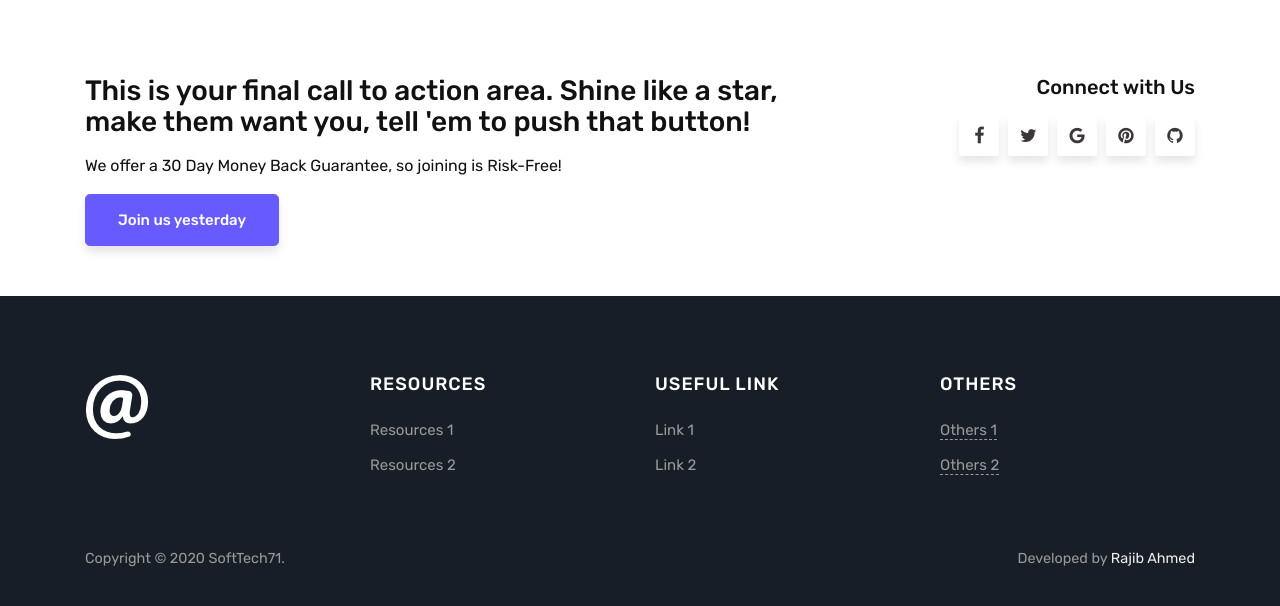
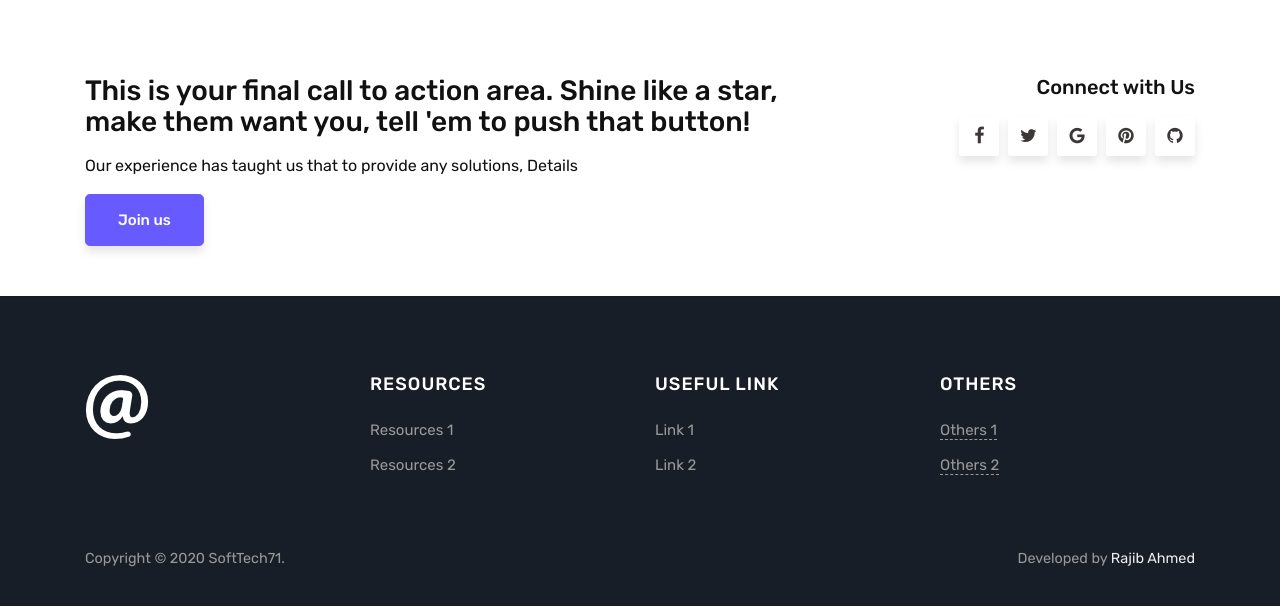
Before and after one commit to softtech71/softtech71.github.io, a Jekyll site: the page built from index.html, in a window 1280 px wide and 900 px high, scrolled down 871 px, cut to the strip 284-890 px from the top of the window. Built offline with Jekyll 4.4.1, drawn with Linux system fonts in a browser that asks for light colours; the list of posts is cut into pages by our own code.

Commit message:
Updated Default page

```diff
--- a/_layouts/default.html
+++ b/_layouts/default.html
@@ -10,16 +10,6 @@
     <title>{{ page.title }} | {{site.name}}</title>
     {% seo %}
     <link href="{{ site.baseurl }}/assets/css/bootstrap.min.css" rel="stylesheet" />
-<!--     <link
-      rel="stylesheet"
-      href="https://cdnjs.cloudflare.com/ajax/libs/twitter-bootstrap/4.0.0-alpha.6/css/bootstrap.min.css"
-      integrity="sha256-rr9hHBQ43H7HSOmmNkxzQGazS/Khx+L8ZRHteEY1tQ4="
-      crossorigin="anonymous"
-    /> -->
-<!--     <link
-      href="https://maxcdn.bootstrapcdn.com/font-awesome/4.7.0/css/font-awesome.min.css"
-      rel="stylesheet"
-    /> -->
     <link href="{{ site.baseurl }}/assets/css/font-awesome.min.css" rel="stylesheet" />
     <link
       href="https://fonts.googleapis.com/css?family=Rubik:400,400i,500,500i,700,700i"
@@ -148,10 +138,10 @@
                 them want you, tell 'em to push that button!
               </h3>
               <p>
-                We offer a <span>30 Day Money Back Guarantee</span>, so joining
-                is <span class="risk-free">Risk-Free!</span>
+                Our experience has taught us that to <span>provide any solutions</span>,
+                <span class="risk-free">Details</span>
               </p>
-              <a class="btn btn-primary btn-lg" href="#">Join us yesterday</a>
+              <a class="btn btn-primary btn-lg" href="#">Join us</a>
             </div>
             <div class="col-md-4 text-right footersocial">
               <h5>Connect with Us</h5>
```
